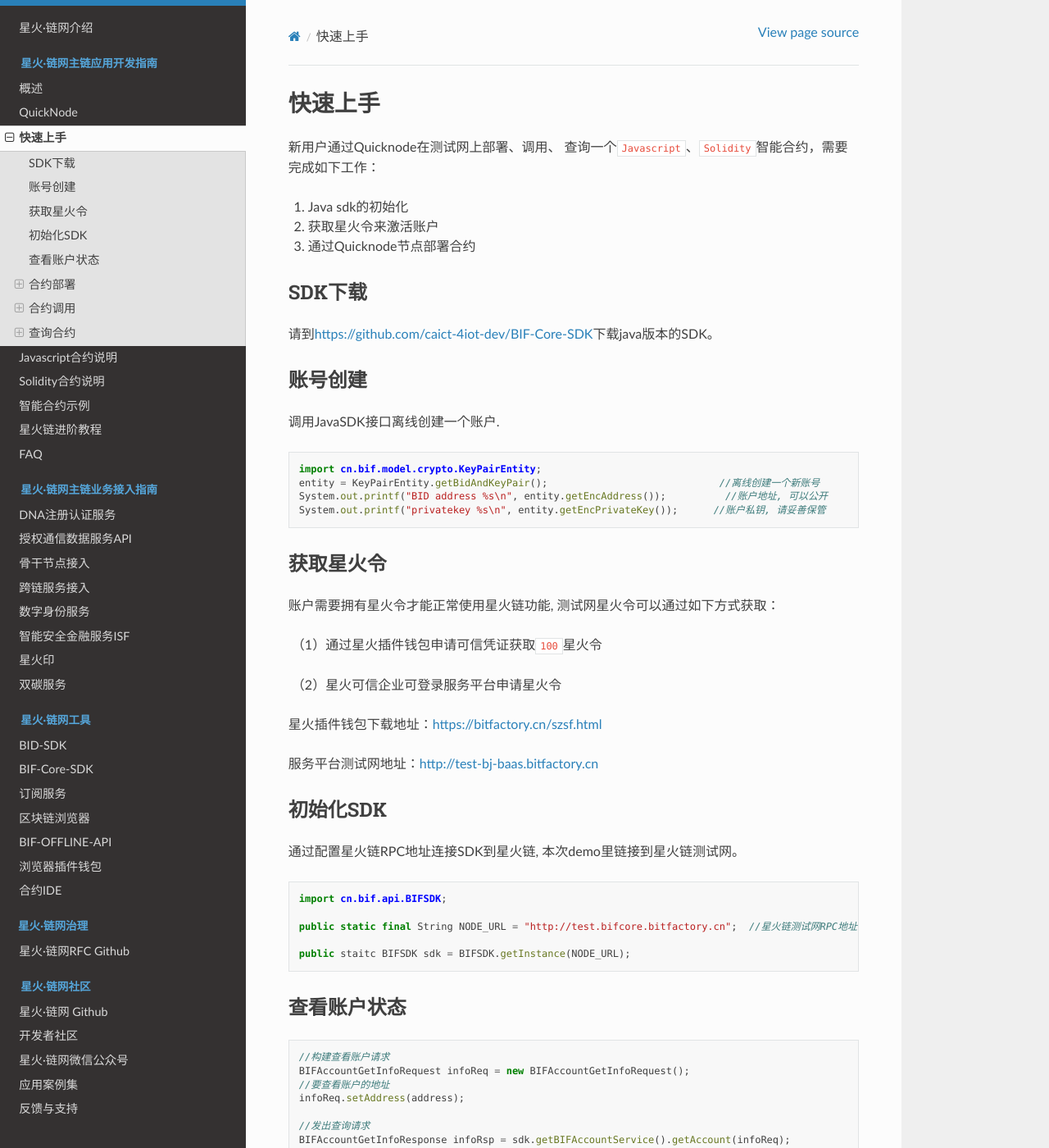
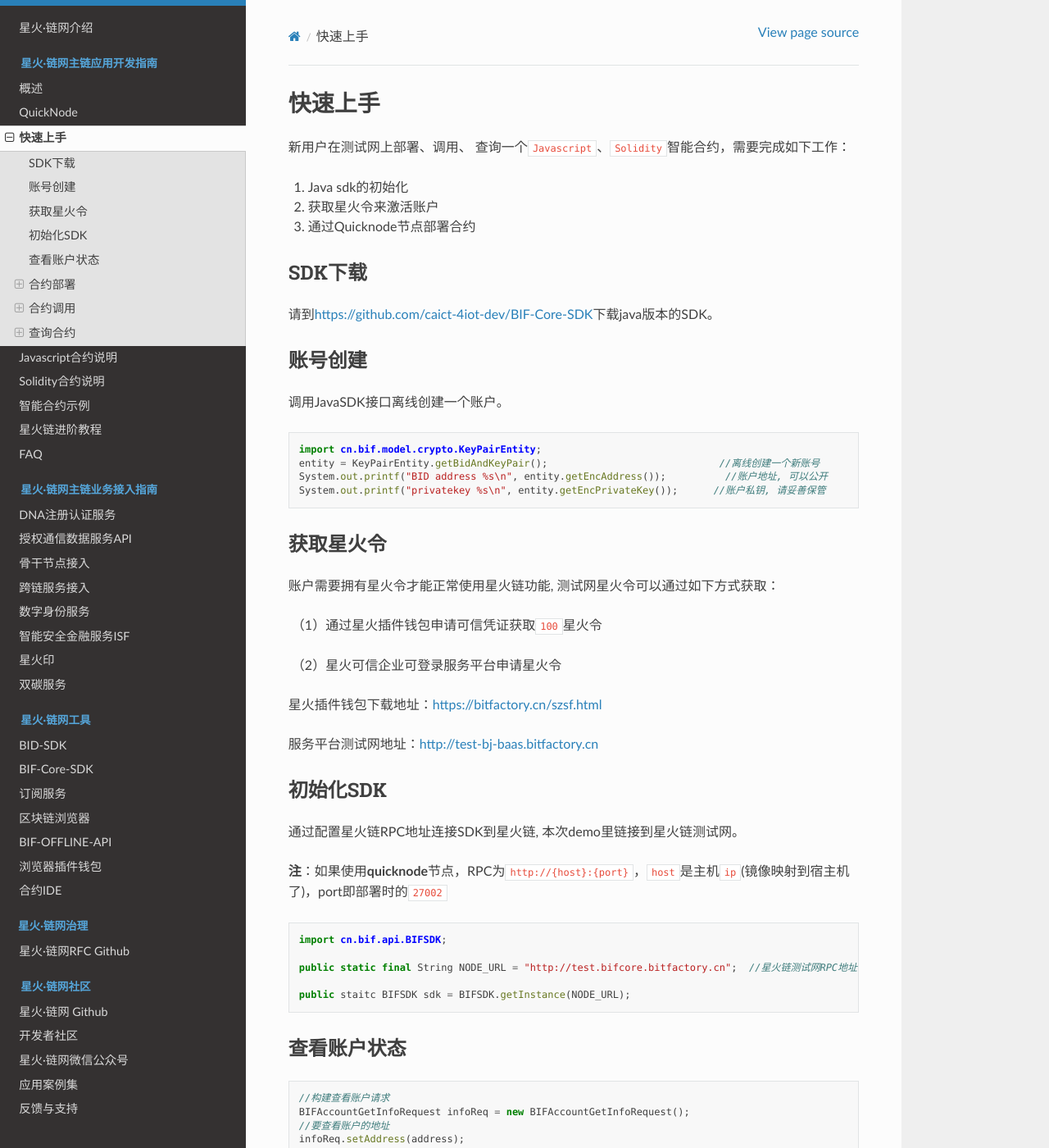
Before and after one commit to caict-4iot-dev/bif-doc, a Sphinx documentation site: the page built from docs/source/app/quick_start.md, in a window 1280 px wide and 1400 px high. Shown: the whole window at 82% size. Built offline with Sphinx 7.4.7 and the Read the Docs theme 2.0.0, drawn with Linux system fonts in a browser that asks for light colours.

Commit message:
mod quick_start file

````diff
--- a/docs/source/app/quick_start.md
+++ b/docs/source/app/quick_start.md
@@ -1,6 +1,6 @@
 # 快速上手
 
-新用户通过Quicknode在测试网上部署、调用、 查询一个`Javascript`、`Solidity`智能合约，需要完成如下工作：
+新用户在测试网上部署、调用、 查询一个`Javascript`、`Solidity`智能合约，需要完成如下工作：
 
 1. Java sdk的初始化
 2. 获取星火令来激活账户
@@ -12,7 +12,7 @@
 
 ## 账号创建
 
-调用JavaSDK接口离线创建一个账户.
+调用JavaSDK接口离线创建一个账户。
 
 ```java
 import cn.bif.model.crypto.KeyPairEntity;
@@ -36,6 +36,8 @@
 ## 初始化SDK
 
 通过配置星火链RPC地址连接SDK到星火链, 本次demo里链接到星火链测试网。
+
+**注**：如果使用**quicknode**节点，RPC为`http://{host}:{port}`，`host`是主机`ip`(镜像映射到宿主机了)，port即部署时的`27002`
 
 ```java
 import cn.bif.api.BIFSDK;
--- a/docs/source/index.rst
+++ b/docs/source/index.rst
@@ -36,7 +36,7 @@
    business/cross_chain
    business/digital_id
    business/isf
-   business/vc
+   business/cap
    business/bio_carbo
 
 .. toctree::
````
Also changed, not shown: docs/source/business/cap.md (renamed from docs/source/business/vc.md).
